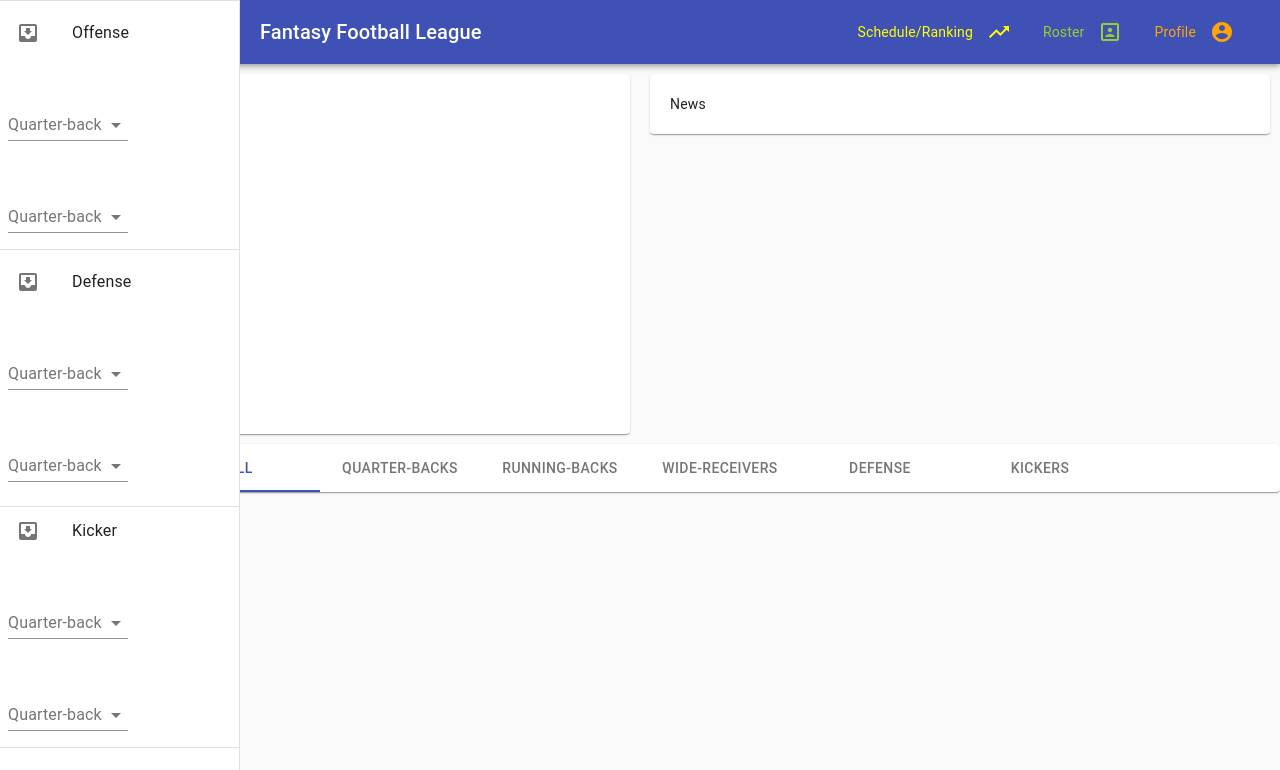
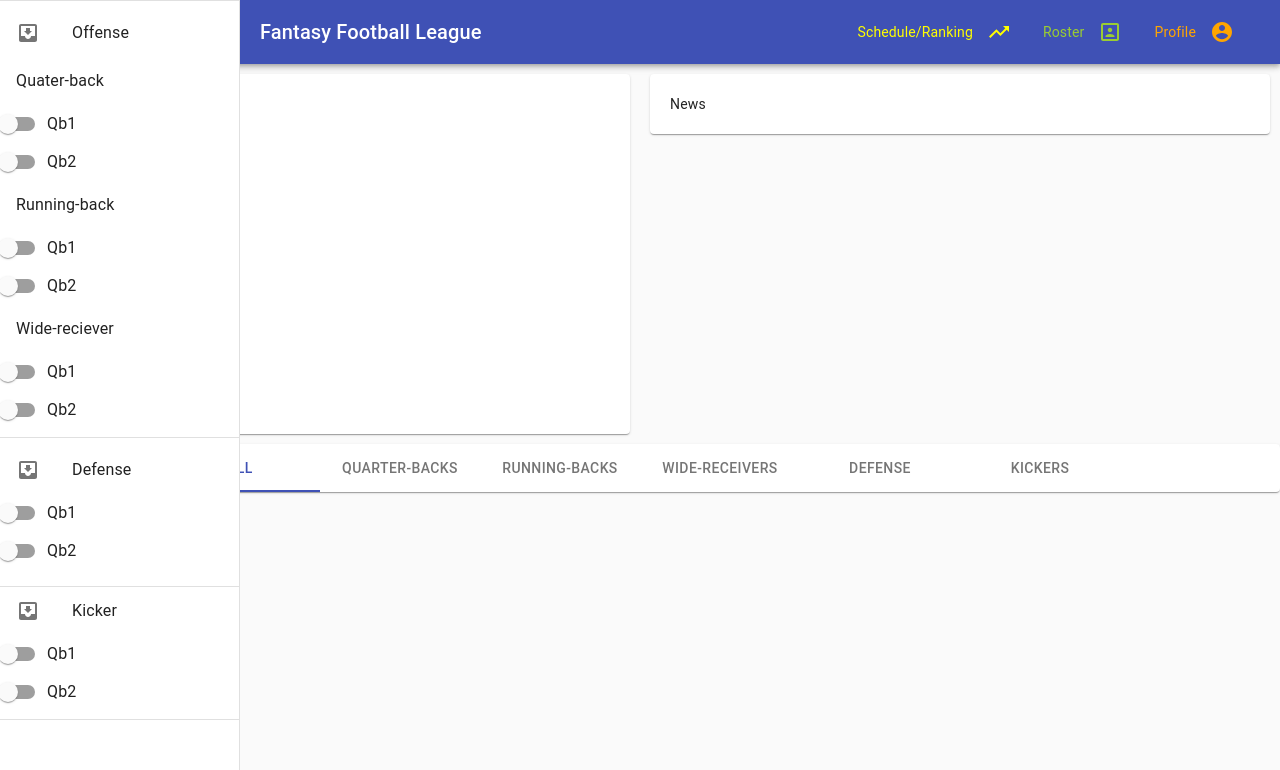
Before and after one commit to rise-shine/FFBLeagueManager, a React (Create React App) app in the folder client/: page / in a window 1280 px wide. Shown: the top 770 px of the page. Built offline with nearby package versions, Linux system fonts and the light colour scheme.

Commit message:
addind quick bench

```diff
--- a/client/src/Home/Sidebar/Sidebar.js
+++ b/client/src/Home/Sidebar/Sidebar.js
@@ -2,10 +2,9 @@ import React from 'react';
 import { makeStyles } from '@material-ui/core/styles';
 import Drawer from '@material-ui/core/Drawer';
 import CssBaseline from '@material-ui/core/CssBaseline';
-import AppBar from '@material-ui/core/AppBar';
-import Toolbar from '@material-ui/core/Toolbar';
+
 import List from '@material-ui/core/List';
-import Typography from '@material-ui/core/Typography';
+
 import Divider from '@material-ui/core/Divider';
 import ListItem from '@material-ui/core/ListItem';
 import ListItemIcon from '@material-ui/core/ListItemIcon';
@@ -62,6 +61,23 @@ export default function PermanentDrawerLeft() {
               <ListItemText primary={text} />
             </ListItem>
           ))}
+          {["Quater-back"].map((text, index) =>(
+            <ListItem button key = {text}>
+              <ListItemText primary={text}/>
+            </ListItem>
+          ))}
+          <Bench/>
+          {["Running-back"].map((text, index) =>(
+            <ListItem button key = {text}>
+              <ListItemText primary={text}/>
+            </ListItem>
+          ))}
+          <Bench/>
+          {["Wide-reciever"].map((text, index) =>(
+            <ListItem button key = {text}>
+              <ListItemText primary={text}/>
+            </ListItem>
+          ))}
           <Bench/>
         </List>
 
--- a/client/src/Home/Sidebar/SidebarComponents/Bench.js
+++ b/client/src/Home/Sidebar/SidebarComponents/Bench.js
@@ -1,89 +1,63 @@
-import React, { Fragment } from 'react';
-import { makeStyles } from '@material-ui/core/styles';
-import InputLabel from '@material-ui/core/InputLabel';
-import MenuItem from '@material-ui/core/MenuItem';
-import FormControl from '@material-ui/core/FormControl';
-import Select from '@material-ui/core/Select';
-import Button from '@material-ui/core/Button';
+import React from "react";
+import FormGroup from "@material-ui/core/FormGroup";
+import FormControlLabel from "@material-ui/core/FormControlLabel";
+import Switch from "@material-ui/core/Switch";
 
-const useStyles = makeStyles(theme => ({
-  button: {
-    display: 'block',
-    marginTop: theme.spacing(2),
+export default function SwitchLabels() {
+
+
+  const [state, setState] = React.useState({
+   Quaterback: {
+     qb1: true,
+    qb2: false
   },
-  formControl: {
-    margin: theme.spacing(1),
-    minWidth: 120,
+  Runninback:{
+    rb1: true,
+    rb2: false,
+    rb3: true,
+    rb4: false
   },
-}));
+   Widereciever:{
+     wr1: true,
+     wr2: false,
+     wr3: false,
+     wr4:false,
+     wr5: true,
+     wr6: true
+   }
 
-export default function ControlledOpenSelect() {
-  const classes = useStyles();
-  const [age, setAge] = React.useState('');
-  const [open, setOpen] = React.useState(false);
+  });
 
-  function handleChange(event) {
-    setAge(event.target.value);
-  }
 
-  function handleClose() {
-    setOpen(false);
-  }
 
-  function handleOpen() {
-    setOpen(true);
-  }
+  const handleChange = name => event => {
+    setState({ ...state, [name]: event.target.checked });
+  };
+
 
   return (
-      <Fragment>
-    <form autoComplete="off">
-      <Button className={classes.button} onClick={handleOpen}>
-
-      </Button>
-      <FormControl className={classes.formControl}>
-        <InputLabel htmlFor="demo-controlled-open-select">Quarter-back</InputLabel>
-        <Select
-          open={open}
-          onClose={handleClose}
-          onOpen={handleOpen}
-          value={age}
-          onChange={handleChange}
-          inputProps={{
-            name: 'Quater-back',
-            id: 'demo-controlled-open-select',
-          }}
-        >
-
-          <MenuItem value={1}>QB1</MenuItem>
-          <MenuItem value={2}>QB2</MenuItem>
-
-        </Select>
-      </FormControl>
-    </form>
-    <form autoComplete="off">
-      <Button className={classes.button} onClick={handleOpen}>
-
-      </Button>
-      <FormControl className={classes.formControl}>
-        <InputLabel htmlFor="demo-controlled-open-select">Quarter-back</InputLabel>
-        <Select
-          open={open}
-          onClose={handleClose}
-          onOpen={handleOpen}
-          value={age}
-          onChange={handleChange}
-          inputProps={{
-            name: 'Quater-back',
-            id: 'demo-controlled-open-select',
-          }}
-        >
-
-          <MenuItem value={1}>QB1</MenuItem>
-          <MenuItem value={2}>QB2</MenuItem>
-
-        </Select>
-      </FormControl>
-    </form>
-    </Fragment>
+    <FormGroup>
+      <FormControlLabel
+        control={
+          <Switch
+            checked={state.qb1}
+            onChange={handleChange("qb1")}
+            value="qb1"
+          />
+        }
+        label="Qb1"
+      />
+      <FormControlLabel
+        control={
+          <Switch
+            checked={state.qb2}
+            onChange={handleChange("qb2")}
+            value="qb2"
+            color="primary"
+          />
+        }
+        label="Qb2"
+      />
+    </FormGroup>
   );
 }
```
